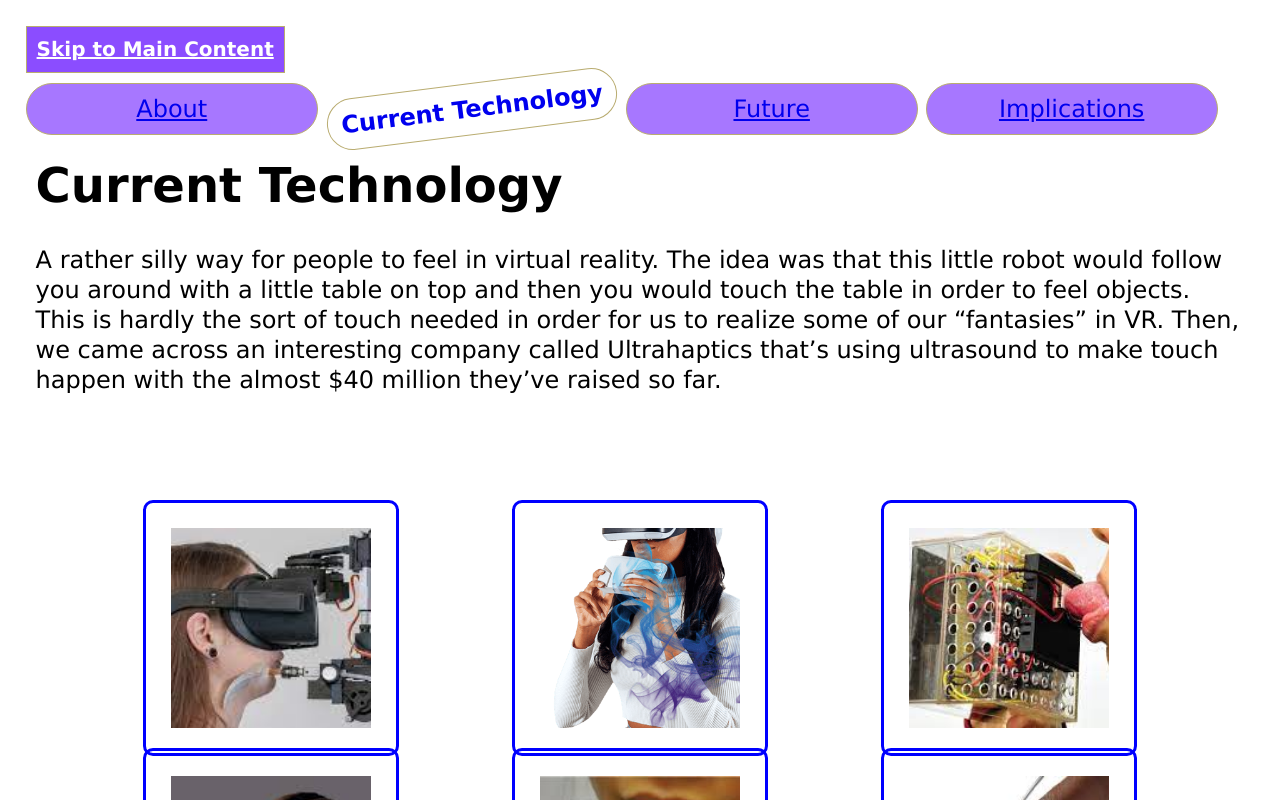
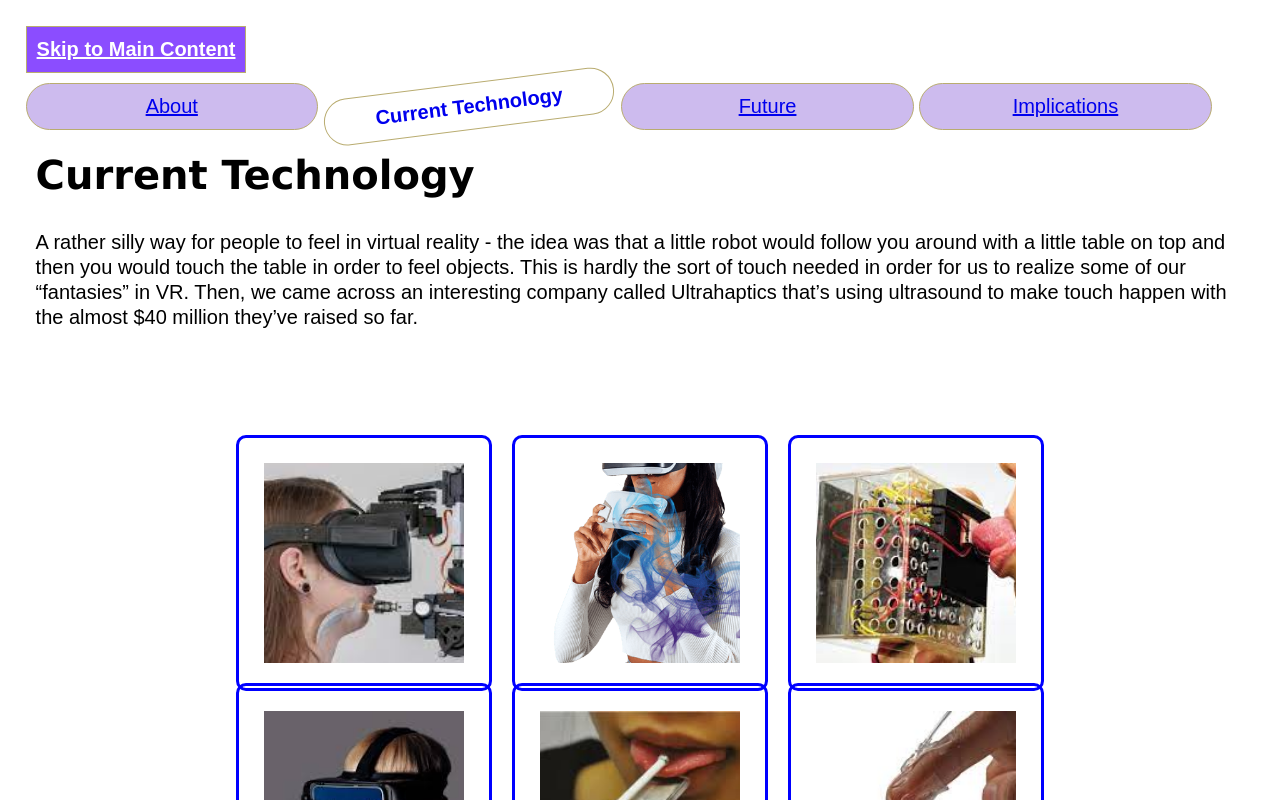
Before and after one commit to cecielz/portfolio-draft2, a plain HTML site: page current-technology.html in a window 1280 px wide. Shown: the top 800 px of the page. Drawn offline with Linux system fonts and the light colour scheme.

Commit message:
for submission

```diff
--- /dev/null
+++ b/css/style-current-tech.css
@@ -0,0 +1,140 @@
+/*Add padding and margin to space out the page.
+Make the font larger too.*/
+body{
+	margin:1%;
+	padding:1%;
+	font-size: 20px;
+	font-family: Arial, Helvetica, sans-serif;
+    font-weight: medium;
+	line-height: 1.25;
+
+}
+
+/*Make the h1 heading bigger with a bold font*/
+h1{
+	font-size: 2em;
+	font-weight: bold;
+	font-family: Verdana;
+
+}
+
+.active {
+	background: white;
+
+	font-weight: bold;
+	text-align: center;
+	transform: rotate(-0.02turn);
+
+}
+
+.active a{
+	text-decoration: none;;
+}
+
+/* visited link */
+a:visited {
+	color: #0000FF;
+  }
+
+  /* mouse over link */
+  a:hover {
+	color: brown;
+  }
+
+  /* selected link */
+  a:active {
+	color: #0000FF;
+  }
+
+/*Style the images*/
+img{
+    height: 200px;
+    border: 3px solid blue;
+    padding: 25px;
+    border-radius: 10px;
+	margin: 10px;
+	object-fit: cover;
+
+}
+
+img:hover{
+	transform: scale(1.1);
+    transform: rotate(0.1turn);
+    border: 3px solid yellowgreen;
+}
+
+
+
+/*Make the h2 heading match h1*/
+h2{
+	font-size: 2em;
+	font-weight: bold;
+}
+
+/*Improve the spacing for paragraphs AND headings*/
+p, h1, h2 {
+    padding: 10px;
+}
+
+/*Add borders around the main components and some
+space too*/
+header, main, nav, h1, footer{
+	border: 0px solid grey;
+	margin: 10px 0;
+}
+
+
+#gallery {
+	display: grid;
+	grid-template-columns: repeat(3, 40);
+	grid-template-rows: repeat(3, 30%);
+
+	margin-top: 44px;
+	justify-items: center;
+	justify-content: center;
+	align-items: stretch;
+	align-content: center;
+	grid-auto-flow: column;
+	width:auto;
+
+	/* gap: 10px; */
+  }
+
+
+/*Change the styling for all of the list
+items in the nav section*/
+nav li{
+	background-color: #cdbbee;
+	padding:10px;
+	border:1px solid rgb(185, 172, 112);
+	display: inline-block;
+	width: 22%;
+	border-radius: 30px;
+	text-align:center;
+}
+
+
+/*Added this so the links stay the same color*/
+/* a:visited{color:#0000FF} */
+
+a.skip-link {
+	background-color: #8b4dff;
+	border:1px solid rgb(185, 172, 112);
+	padding:10px;
+	color: white;
+
+	font-weight: 700;
+
+	display: inline-block;
+    left: auto;
+    right: auto;
+	position: relative;
+	font-size: 20px;
+
+	/* transform: translateY(-100%);
+	transition: transform 0.3s; */
+  }
+
+  .skip-link:focus {
+	transform: translateY(0%);
+  }
--- a/current-technology.html
+++ b/current-technology.html
@@ -5,7 +5,7 @@
 	<meta name="viewport" content="width=device-width, initial-scale=1.0">
 	<link rel="icon" href="images/favicon.ico">
 	<link rel="stylesheet" href="css/html5reset.css">
-	<link rel="stylesheet" href="css/style.css">
+	<link rel="stylesheet" href="css/style-current-tech.css">
 	<title>Current Technology Page</title>
 </head>
 <body>
@@ -24,7 +24,7 @@
 
 	<main id="main" tabindex="-1">
 		<p>
-			A rather silly way for people to feel in virtual reality. The idea was that this little robot would follow you around with a little table on top and then you would touch the table in order to feel objects. This is hardly the sort of touch needed in order for us to realize some of our “fantasies” in VR. Then, we came across an interesting company called Ultrahaptics that’s using ultrasound to make touch happen with the almost $40 million they’ve raised so far.
+			A rather silly way for people to feel in virtual reality - the idea was that a little robot would follow you around with a little table on top and then you would touch the table in order to feel objects. This is hardly the sort of touch needed in order for us to realize some of our “fantasies” in VR. Then, we came across an interesting company called Ultrahaptics that’s using ultrasound to make touch happen with the almost $40 million they’ve raised so far.
 		</p>
 
 		<div id="gallery">
```
